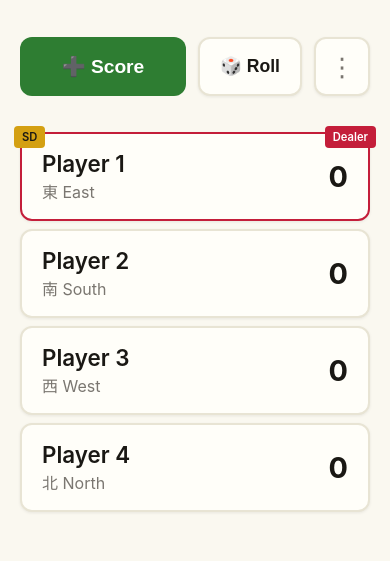
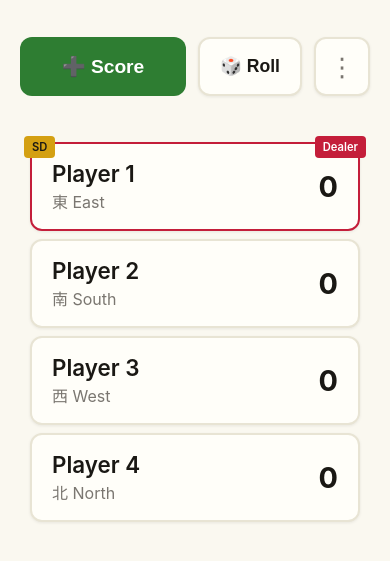
Before and after one commit to byalextran/mahjong-scorekeeper, a plain HTML site: page index.html in a window 390 px wide. Both pictures are taken after a click on the button "Start Game". Shown: the part 93-654 px from the top of the page. Drawn offline with Linux system fonts and the light colour scheme.

Commit message:
fixed mobile display issue

```diff
--- a/styles.css
+++ b/styles.css
@@ -774,6 +774,7 @@ header h1 {
         display: grid;
         grid-template-rows: auto auto auto auto;
         gap: 8px;
+        padding: 10px; /* Account for badges that extend outside cards */
     }
 
     /* Make table-middle children participate in parent grid */
@@ -813,6 +814,7 @@ header h1 {
     .player-name {
         grid-area: name;
         margin-bottom: 0;
+        min-width: 0; /* Required for text-overflow to work in CSS Grid */
     }
 
     .player-wind {
```
